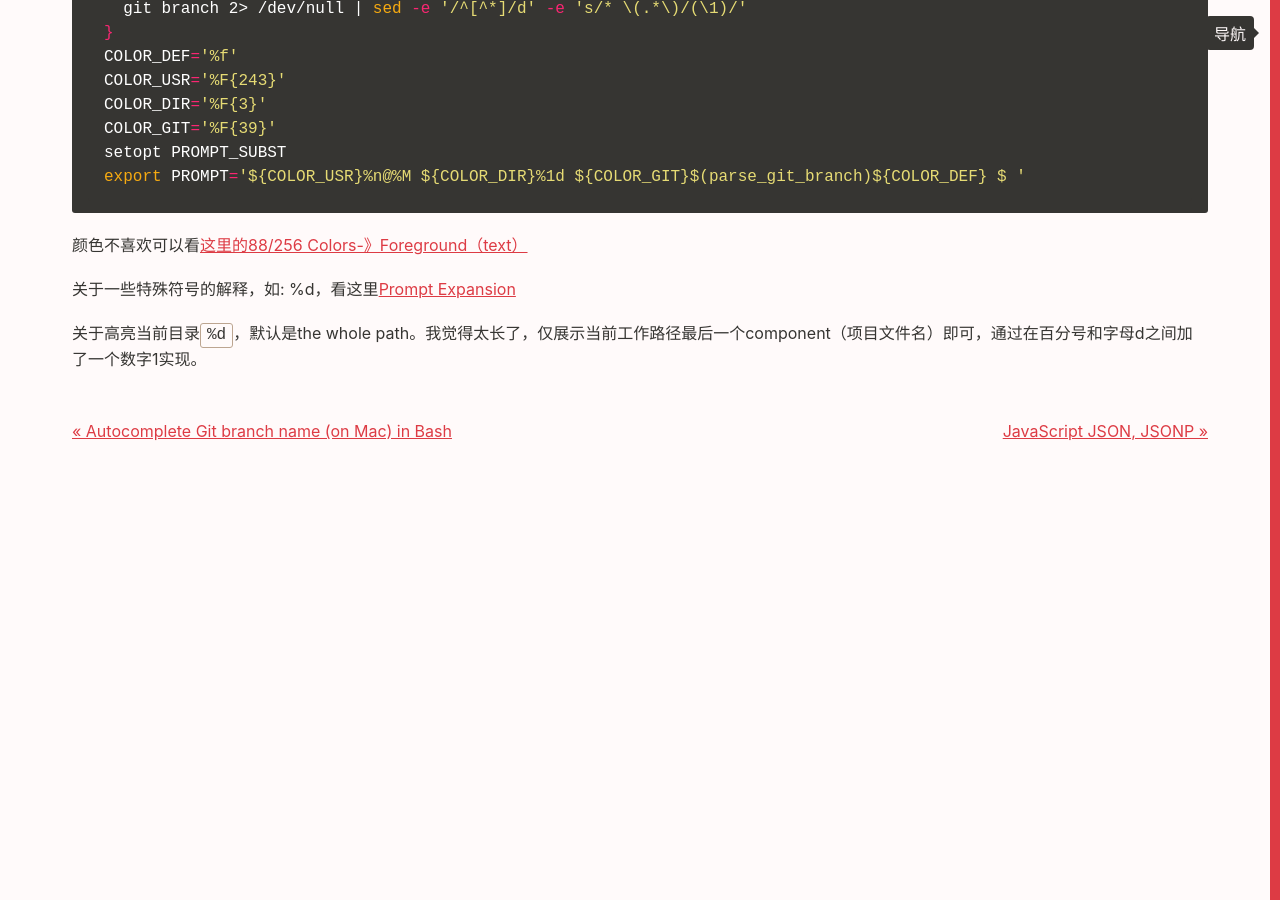
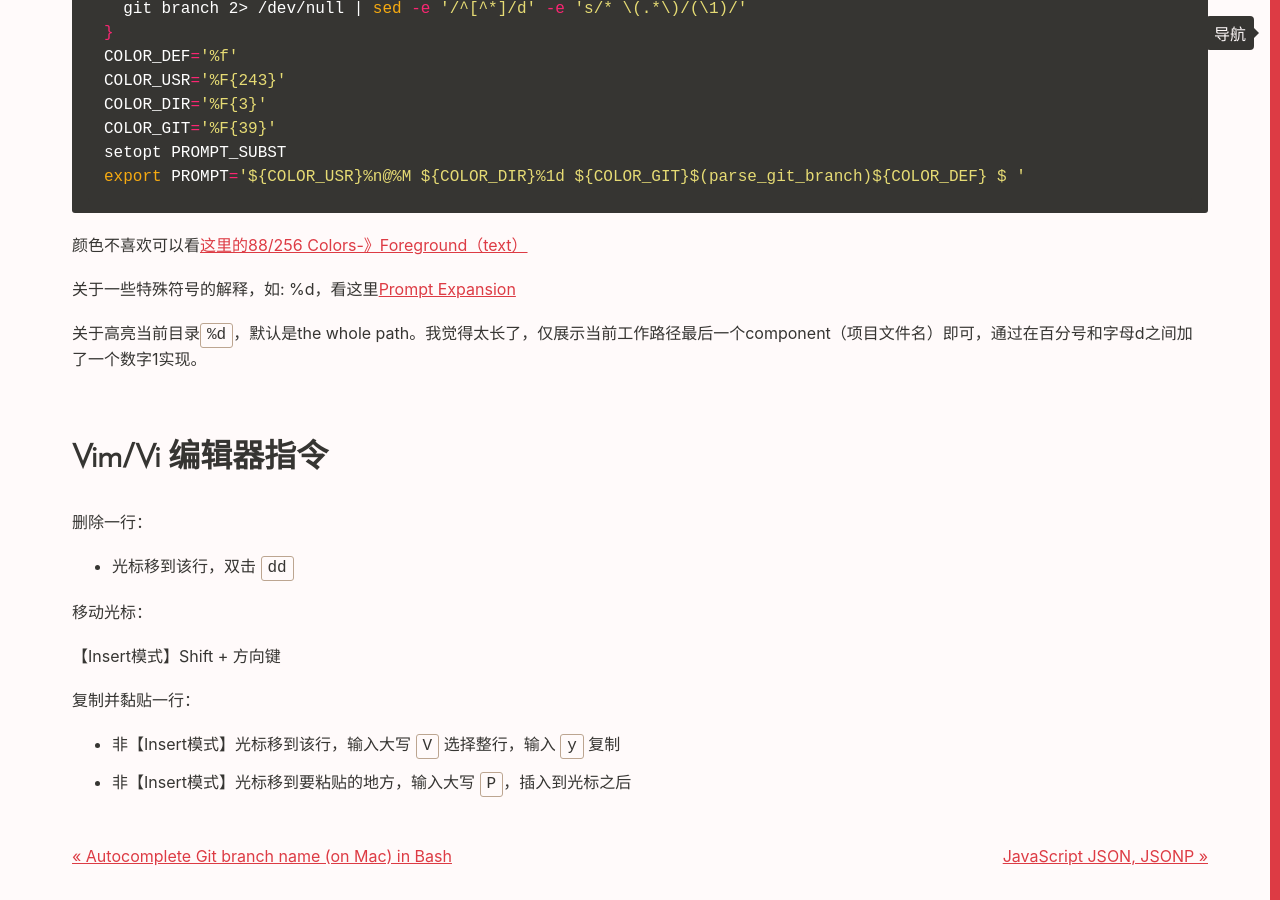
Before and after one commit to Vivi-wu/dive-into-web, a Jekyll site: the page built from _posts/2015-06-22-Highlight-Git-branch-name.markdown, in a window 1280 px wide and 900 px high, scrolled down 1577 px. Built offline with Jekyll 4.4.1, drawn with Linux system fonts in a browser that asks for light colours.

Commit message:
update blog for vim command line，shopify liquid

````diff
--- a/_posts/2015-06-22-Highlight-Git-branch-name.markdown
+++ b/_posts/2015-06-22-Highlight-Git-branch-name.markdown
@@ -58,3 +58,18 @@ export PROMPT='${COLOR_USR}%n@%M ${COLOR_DIR}%1d ${COLOR_GIT}$(parse_git_branch)
 关于一些特殊符号的解释，如: %d，看这里[Prompt Expansion](http://zsh.sourceforge.net/Doc/Release/Prompt-Expansion.html)
 
 关于高亮当前目录`%d`，默认是the whole path。我觉得太长了，仅展示当前工作路径最后一个component（项目文件名）即可，通过在百分号和字母d之间加了一个数字1实现。
+
+## Vim/Vi 编辑器指令
+
+删除一行：
+
+- 光标移到该行，双击 `dd`
+
+移动光标：
+
+【Insert模式】Shift + 方向键
+
+复制并黏贴一行：
+
+- 非【Insert模式】光标移到该行，输入大写 `V` 选择整行，输入 `y` 复制
+- 非【Insert模式】光标移到要粘贴的地方，输入大写 `P`，插入到光标之后
--- a/_posts/2020-05-22-Create-React-App.markdown
+++ b/_posts/2020-05-22-Create-React-App.markdown
@@ -21,6 +21,7 @@ You may serve it with a static server:
 ```
 因为前端统一的线上自动化构建对于的目录是 dist，所以在项目根目录下运行： `serve -s dist`
 
+这只是一个服务器，不支持hot reload。
 
 ### todo
 
--- a/_posts/2020-12-31-Shopify-store-practice.markdown
+++ b/_posts/2020-12-31-Shopify-store-practice.markdown
@@ -464,7 +464,7 @@ Dawn 主题伴随 Online Store 2.0 一起发布，不再依赖polyfills和外部
 1. 优化js
   + 减少js的使用（用css代替js），压缩文件（少于16kb），当从storefront请求时，Shopify 自动压缩主题的 JavaScript 和 CSS 文件。
   + 减少外部框架、库的依赖，尽可能使用浏览器原生的功能和现代DOM APIs。
-  + 在 script 标签上使用 `defer` 或 `async`（解析器阻塞式脚本会阻止 DOM 的构建和渲染，直到脚本被加载、解析和执行）
+  + 在 script 标签上使用 `defer` 或 `async`，在 HTML 文档解析时下载文件，区别：前者不阻塞HTML文档解析，后者下载完毕后立即执行，会中断HTML parse（https://stackoverflow.com/a/39711009/2474841）
 2. 提前加载关键资源
 3. 交互驱动的late loading，让首次加载时main thread更加free空闲
   + 仅当页面需要时加载图片，非首屏的图片延迟加载
````
Also changed, not shown: _posts/2021-05-18-Liquid.markdown (+21 -1 lines).
